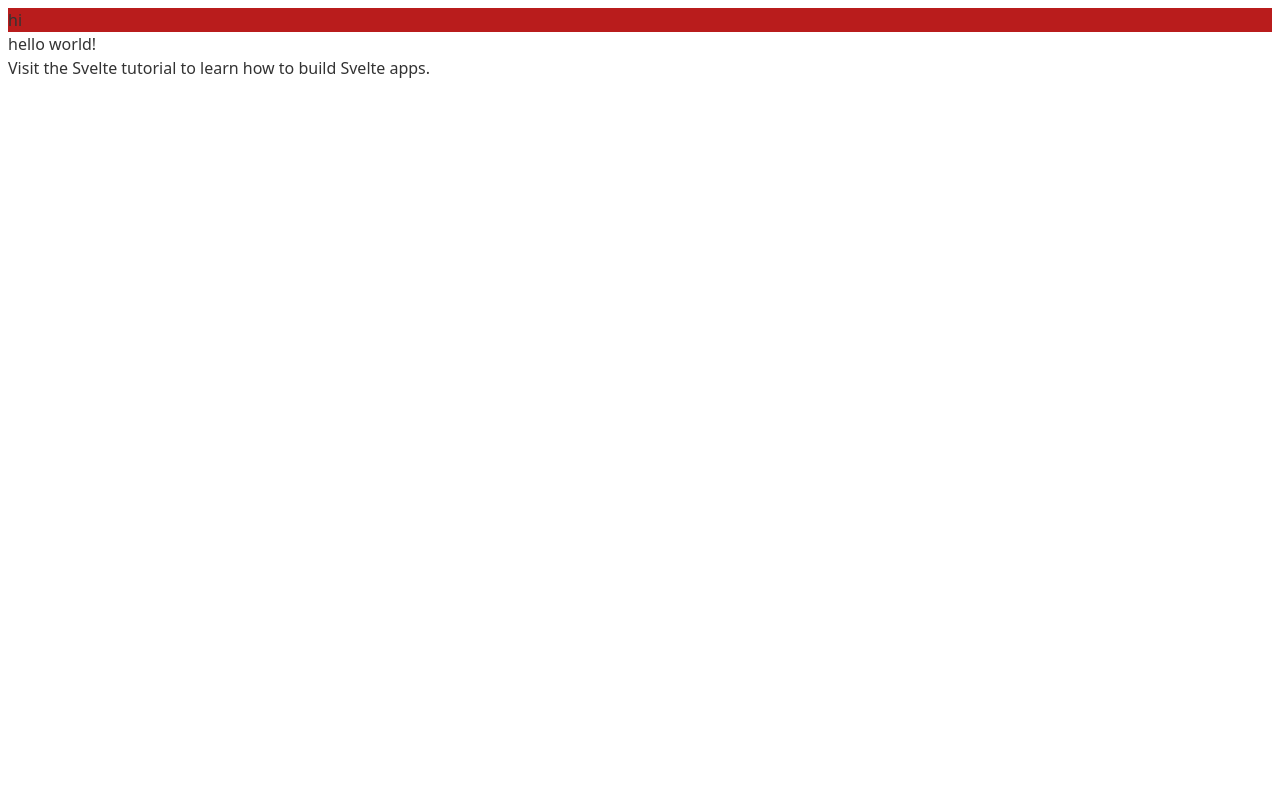
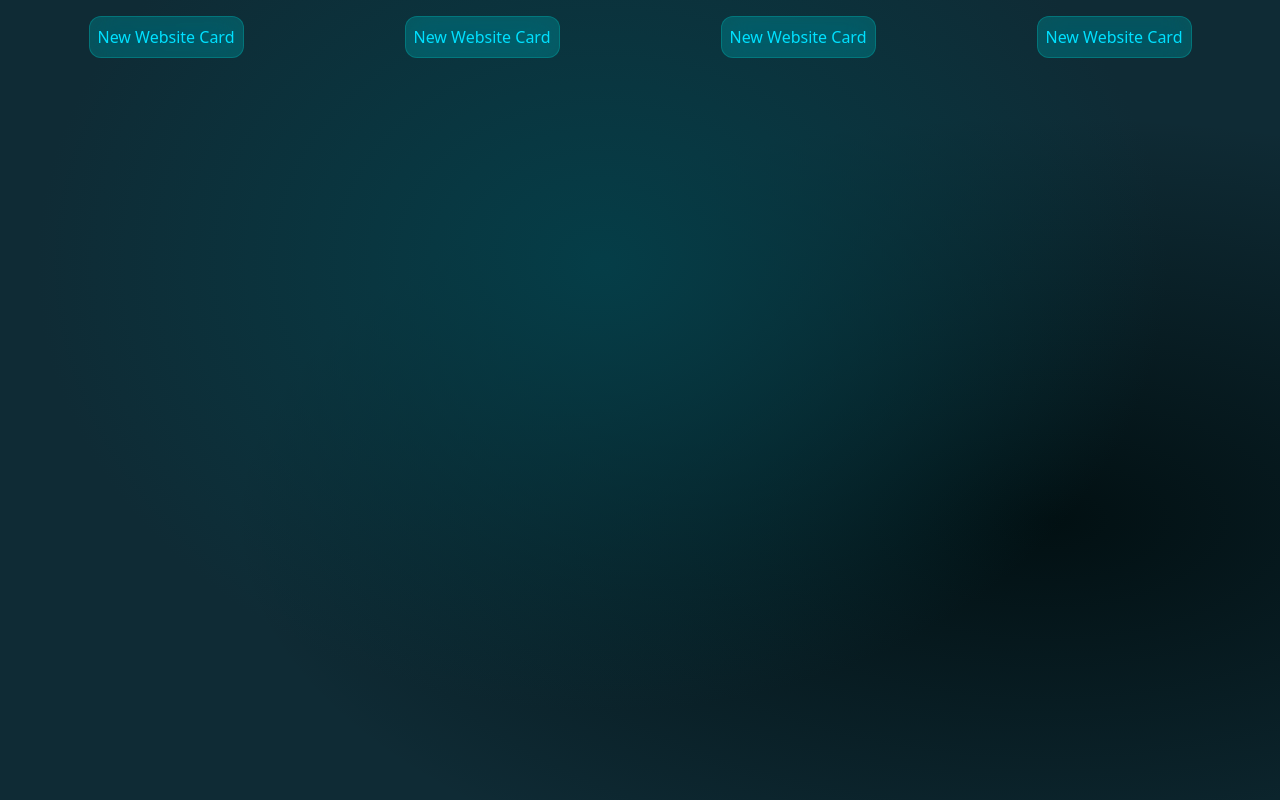
Before and after one commit to kashsomani/kashsomani.com-svelte-express, a Svelte app in the folder client/: page / in a window 1280 px wide. Built offline with nearby package versions, Linux system fonts and the light colour scheme.

Commit message:
added card

```diff
--- a/client/public/global.css
+++ b/client/public/global.css
@@ -5,59 +5,12 @@ html, body {
 }
 
 body {
-	color: #333;
 	margin: 0;
 	padding: 8px;
 	box-sizing: border-box;
 	font-family: -apple-system, BlinkMacSystemFont, "Segoe UI", Roboto, Oxygen-Sans, Ubuntu, Cantarell, "Helvetica Neue", sans-serif;
+	background-color: #0f2b35;
+    background-image:
+        radial-gradient(at 47% 33%, hsl(189.06, 87%, 15%) 0, transparent 59%),
+        radial-gradient(at 82% 65%, hsl(189.34, 81%, 4%) 0, transparent 55%);
 }
-
-a {
-	color: rgb(0,100,200);
-	text-decoration: none;
-}
-
-a:hover {
-	text-decoration: underline;
-}
-
-a:visited {
-	color: rgb(0,80,160);
-}
-
-label {
-	display: block;
-}
-
-input, button, select, textarea {
-	font-family: inherit;
-	font-size: inherit;
-	-webkit-padding: 0.4em 0;
-	padding: 0.4em;
-	margin: 0 0 0.5em 0;
-	box-sizing: border-box;
-	border: 1px solid #ccc;
-	border-radius: 2px;
-}
-
-input:disabled {
-	color: #ccc;
-}
-
-button {
-	color: #333;
-	background-color: #f4f4f4;
-	outline: none;
-}
-
-button:disabled {
-	color: #999;
-}
-
-button:not(:disabled):active {
-	background-color: #ddd;
-}
-
-button:focus {
-	border-color: #666;
-}
--- a/client/src/App.svelte
+++ b/client/src/App.svelte
@@ -1,17 +1,24 @@
 <script>
-	export let name;
+import Card from "./components/Card.svelte";
+
 </script>
 
 <main>
-	<div class="bg-red-700">
-		hi
-	</div>
-	<h1>hello {name}!</h1>
-	<p>Visit the <a href="https://svelte.dev/tutorial">Svelte tutorial</a> to learn how to build Svelte apps.</p>
+  <div class="grid grid-cols-4 place-items-center">
+    <Card/>
+    <Card/>
+    <Card/>
+    <Card/>
+  </div>
 </main>
 
 <style lang="postcss" global>
-	@tailwind base;
-	@tailwind components;
-	@tailwind utilities;
-  </style>
+  @tailwind base;
+  @tailwind components;
+  @tailwind utilities;
+
+  main{
+    color:rgb(0, 225, 255);
+  }
+
+</style>
--- /dev/null
+++ b/client/src/components/Card.svelte
@@ -0,0 +1,18 @@
+<div class="grid grid-cols-1 p-2 m02">
+  <div class="card p-2 text-center">
+    <p>
+      New Website Card
+    </p>
+    </div>
+</div>
+
+<style lang="postcss">
+  .card {
+    backdrop-filter: blur(14px) saturate(185%);
+    -webkit-backdrop-filter: blur(14px) saturate(185%);
+    background-color: rgba(5, 206, 199, 0.24);
+    border-radius: 12px;
+    border: 1px solid rgba(2, 139, 141, 0.616);
+    @apply grid grid-cols-1 place-items-center;
+  }
+</style>
--- a/client/src/main.js
+++ b/client/src/main.js
@@ -2,9 +2,6 @@ import App from './App.svelte';
 
 const app = new App({
 	target: document.body,
-	props: {
-		name: 'world'
-	}
 });
 
 export default app;
```
Also changed, not shown: package.json (added, +21 -0 lines).
